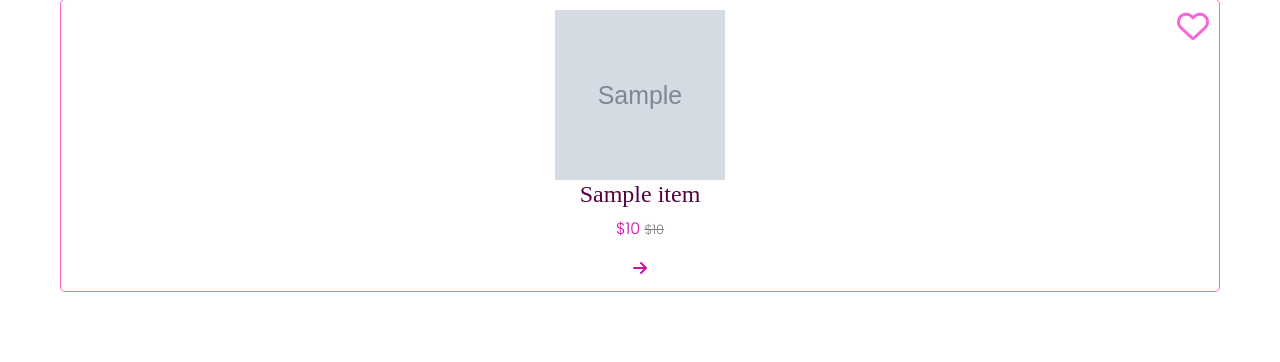
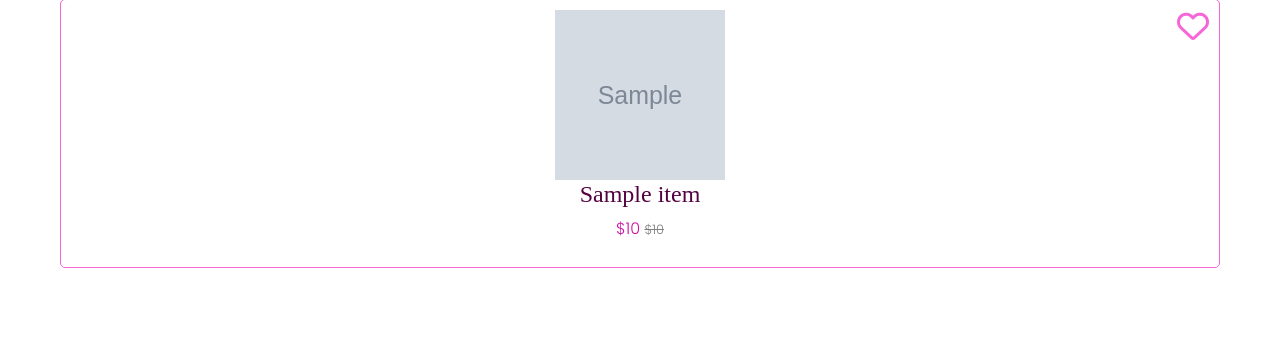
Before and after one commit to mikegyamfi/colgra-ecommerce, a Django app: template store/templates/store/products/index.html in a window 1280 px wide. Shown: the part 263-625 px from the top of the page. Run offline with Django 4.2, Linux system fonts and the light colour scheme; the template is opened without the code that fills it: most values are stand-ins (such as "Sample title", 1, 10 or a date in 2020); grey boxes marked "Sample" are stand-in pictures; some libraries are stand-ins or nearby versions; some web fonts are replaced.

Commit message:
changes to html

```diff
--- a/store/templates/store/products/index.html
+++ b/store/templates/store/products/index.html
@@ -35,7 +35,7 @@
                                         </div>
                                         <h4 class="text-center product-name">{{item.name}}</h4>
                                         <p style="color: #CE0FA4" class="text-center price-text">${{item.selling_price}} <span class="original-price">${{item.original_price}}</span></p>
-                                        <p class="view-product text-center"><a href="{% url 'prod_details' cat_name=item.category.name prod_name=item.name pk=item.id%}"><i style="color: #CE0FA4;" class="fa-solid fa-arrow-right"></i></a></p>
+                                        {% comment %} <p class="view-product text-center"><a href="{% url 'prod_details' cat_name=item.category.name prod_name=item.name pk=item.id%}"><i style="color: #CE0FA4;" class="fa-solid fa-arrow-right"></i></a></p> {% endcomment %}
                                     </div>
                                 </a>
                             </div>
```
